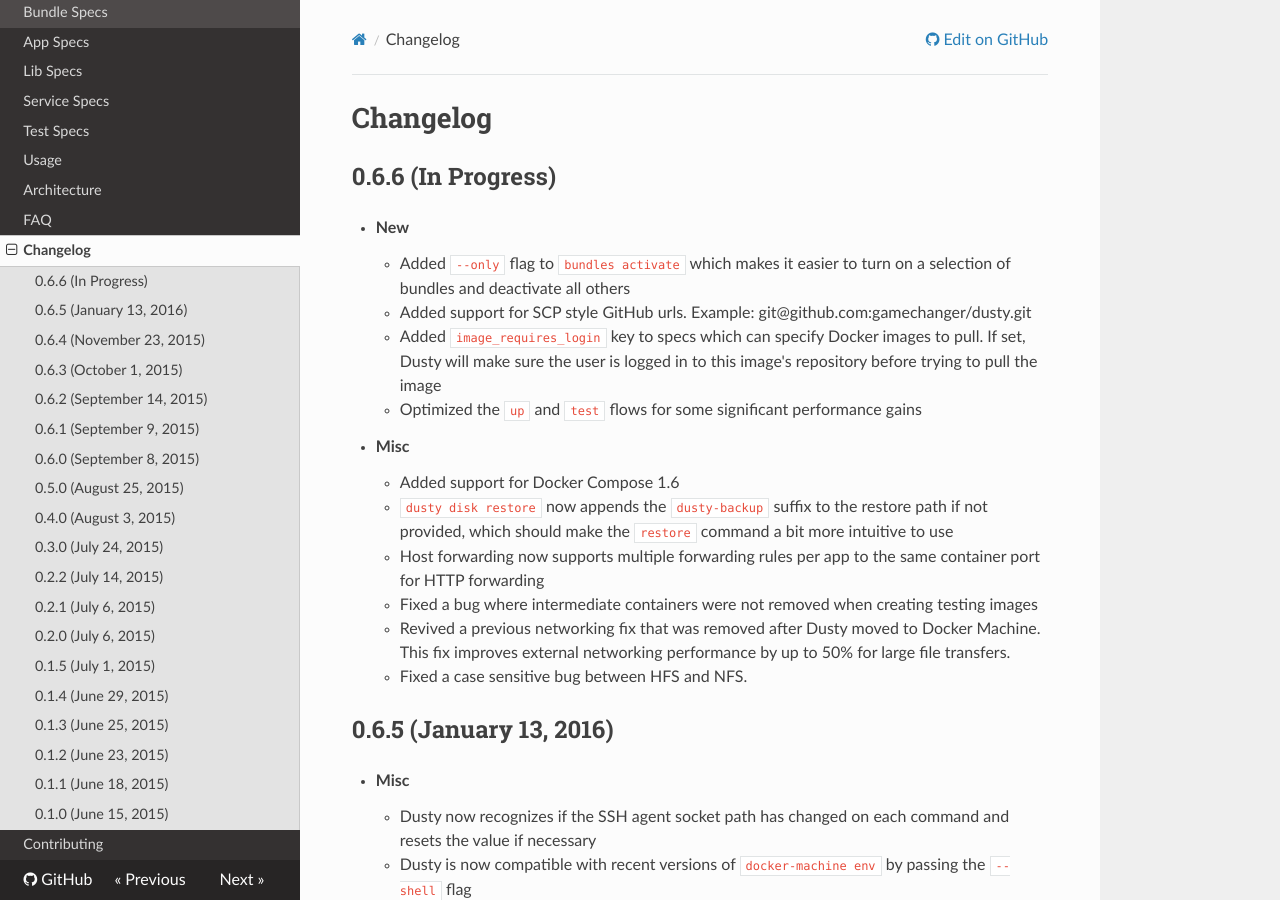
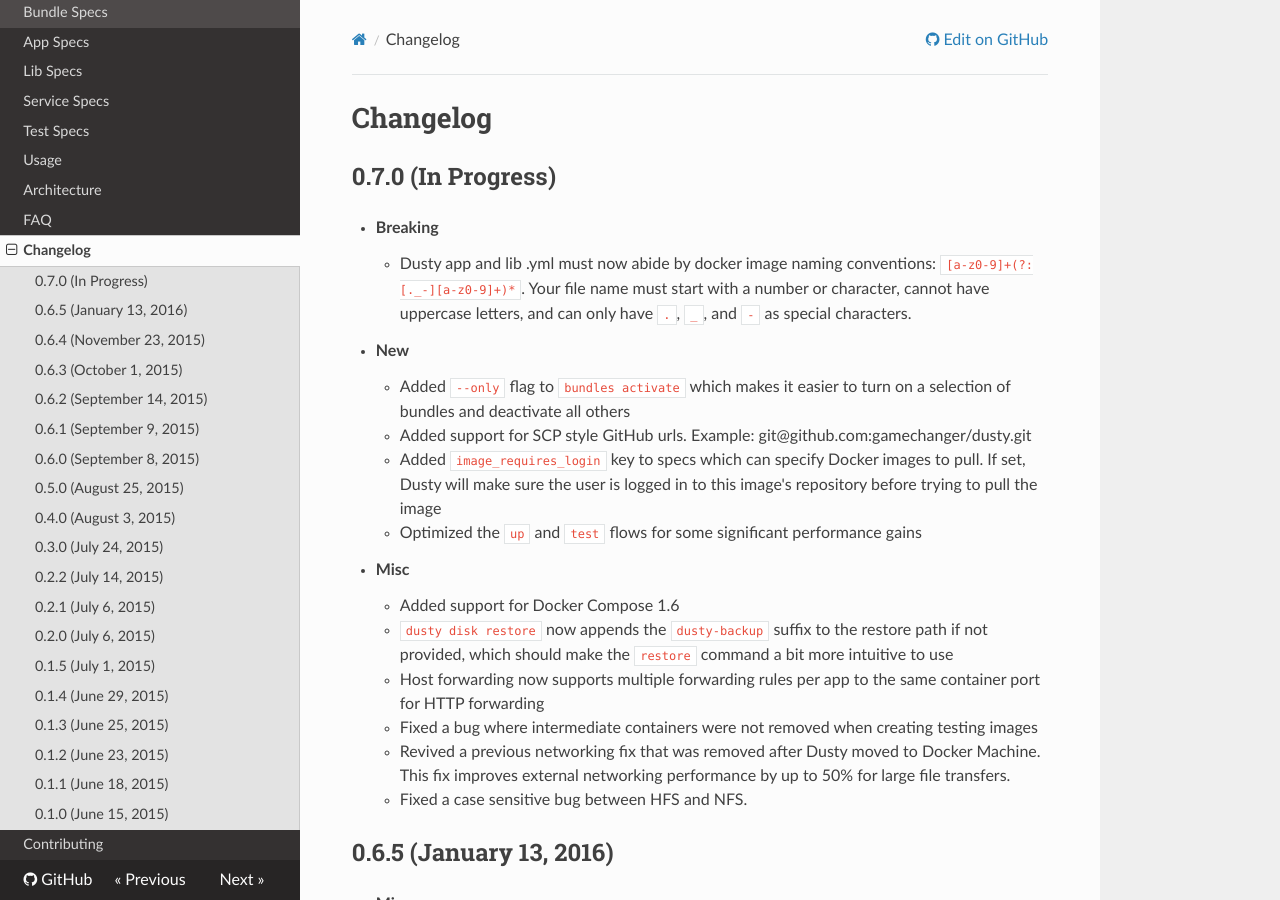
Before and after one commit to gamechanger/dusty, an MkDocs documentation site: the page built from docs/changelog.md, in a window 1280 px wide and 900 px high. Built offline with MkDocs 1.6.1, drawn with Linux system fonts in a browser that asks for light colours; nearby versions of some CDN libraries; old or Windows-style settings are respelled for this version of MkDocs.

Commit message:
change messages and version number

```diff
--- a/docs/changelog.md
+++ b/docs/changelog.md
@@ -1,7 +1,8 @@
 # Changelog
 
-## 0.6.6 (In Progress)
-
+## 0.7.0 (In Progress)
+* **Breaking**
+    * Dusty app and lib .yml must now abide by docker image naming conventions: `[a-z0-9]+(?:[._-][a-z0-9]+)*`. Your file name must start with a number or character, cannot have uppercase letters, and can only have `.`, `_`, and `-` as special characters.
 * **New**
     * Added `--only` flag to `bundles activate` which makes it easier to turn on a selection of bundles and deactivate all others
     * Added support for SCP style GitHub urls. Example: git@github.com:gamechanger/dusty.git
```
Also changed, not shown: 1 other file.
